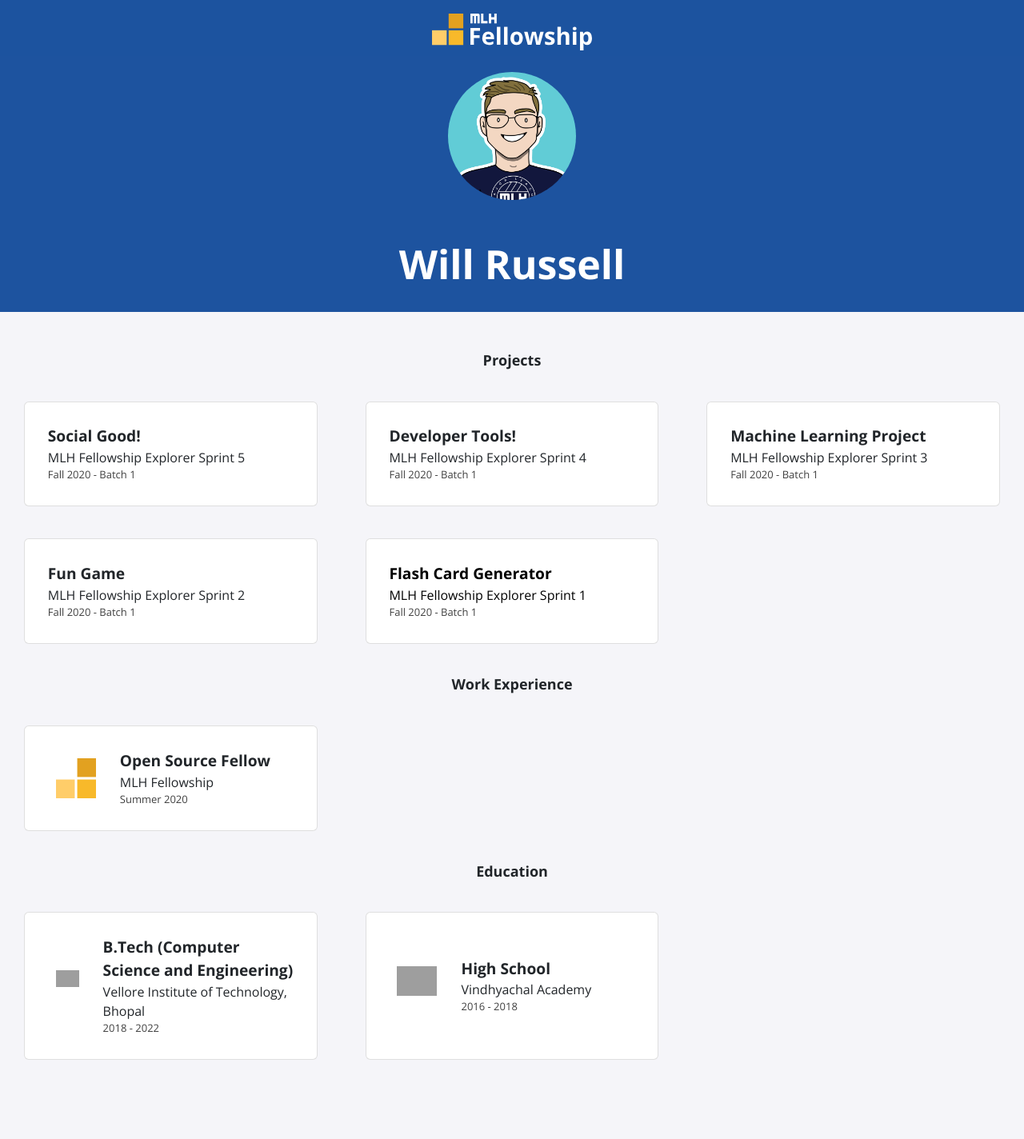
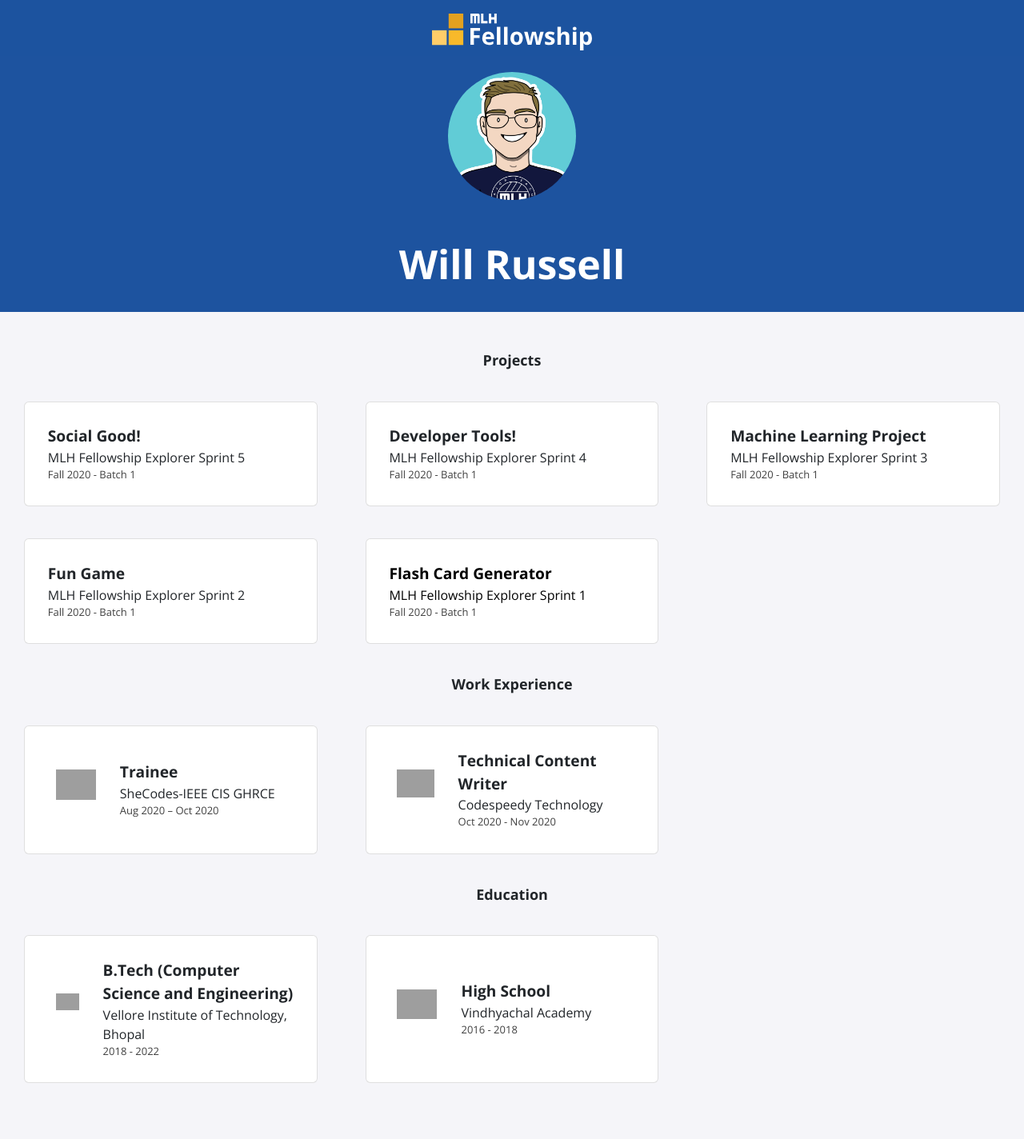
Before and after one commit to kritikashah20/kritikashah20.github.io, a Jekyll site: the page built from index.html, in a window 1280 px wide. Shown: the whole page at 80% size. Built offline with Jekyll 4.4.1, drawn with Linux system fonts in a browser that asks for light colours; nearby versions of some CDN libraries; before the commit the page ends 1395 px from its top, so only the background shows below that; grey boxes are pictures that could not be loaded.

Commit message:
Update experience.yml

```diff
--- a/_data/experience.yml
+++ b/_data/experience.yml
@@ -1,4 +1,9 @@
-- role: Open Source Fellow
-  company: MLH Fellowship
-  dates: Summer 2020
-  logo: fellowship.svg
+- role: Trainee
+  company: SheCodes-IEEE CIS GHRCE
+  dates:  Aug 2020 – Oct 2020
+  logo: shecodes.png
+
+- role: Technical Content Writer
+  company:  Codespeedy Technology
+  dates:   Oct 2020 - Nov 2020
+  logo: CodeSpeedy.png
```
